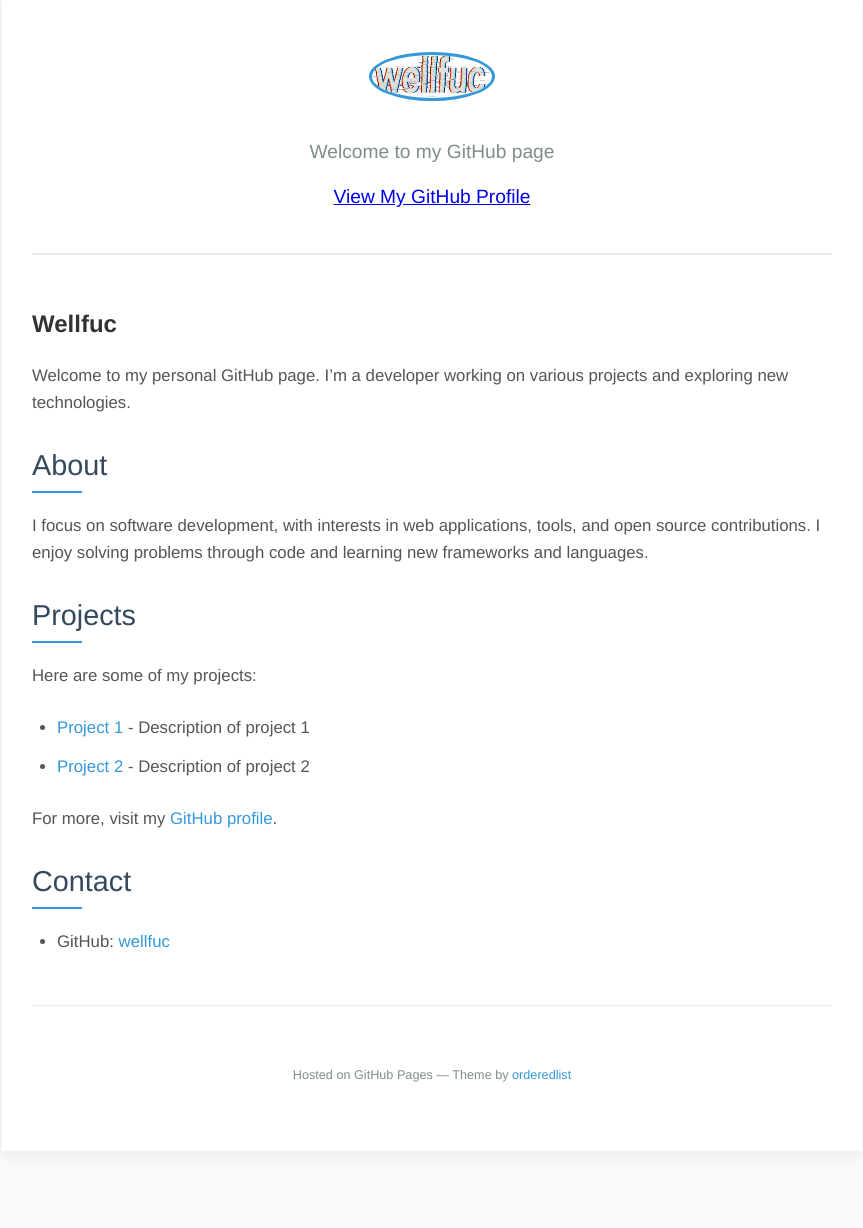
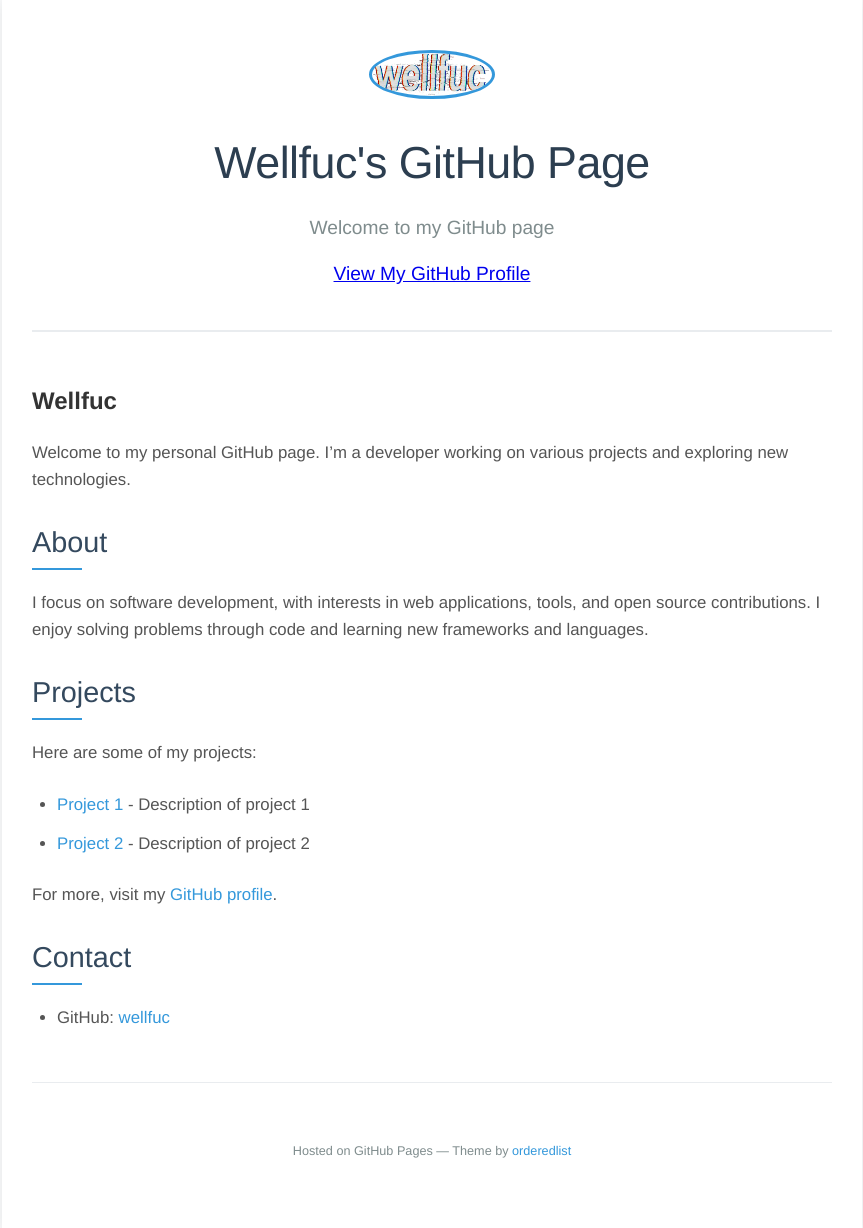
Before and after one commit to wellfuc/wellfuc.github.io, a Jekyll site: the page built from index.md, in a window 1280 px wide. Shown: the whole page, without its empty margins (208-1071 px from the left). Built offline with Jekyll 4.4.1, drawn with Linux system fonts in a browser that asks for light colours; before the commit the page ends 1151 px from its top, so only the background shows below that.

Commit message:
Restore header with profile image above title text

```diff
--- a/_layouts/default.html
+++ b/_layouts/default.html
@@ -15,7 +15,10 @@
   <body>
     <div class="wrapper">
       <header>
-        <h1><img src="/assets/wellfuc.png" alt="Wellfuc" style="width: 120px; height: 120px; border-radius: 50%; border: 3px solid #3498db;"></h1>
+        <div style="text-align: center; margin-bottom: 20px;">
+          <img src="/assets/wellfuc.png" alt="Profile Picture" style="width: 120px; height: 120px; border-radius: 50%; border: 3px solid #3498db;">
+        </div>
+        <h1><a href="{{ "/" | absolute_url }}">{{ site.title | default: site.github.repository_name }}</a></h1>
 
         {% if site.logo %}
           <img src="{{site.logo | relative_url}}" alt="Logo" />
```
